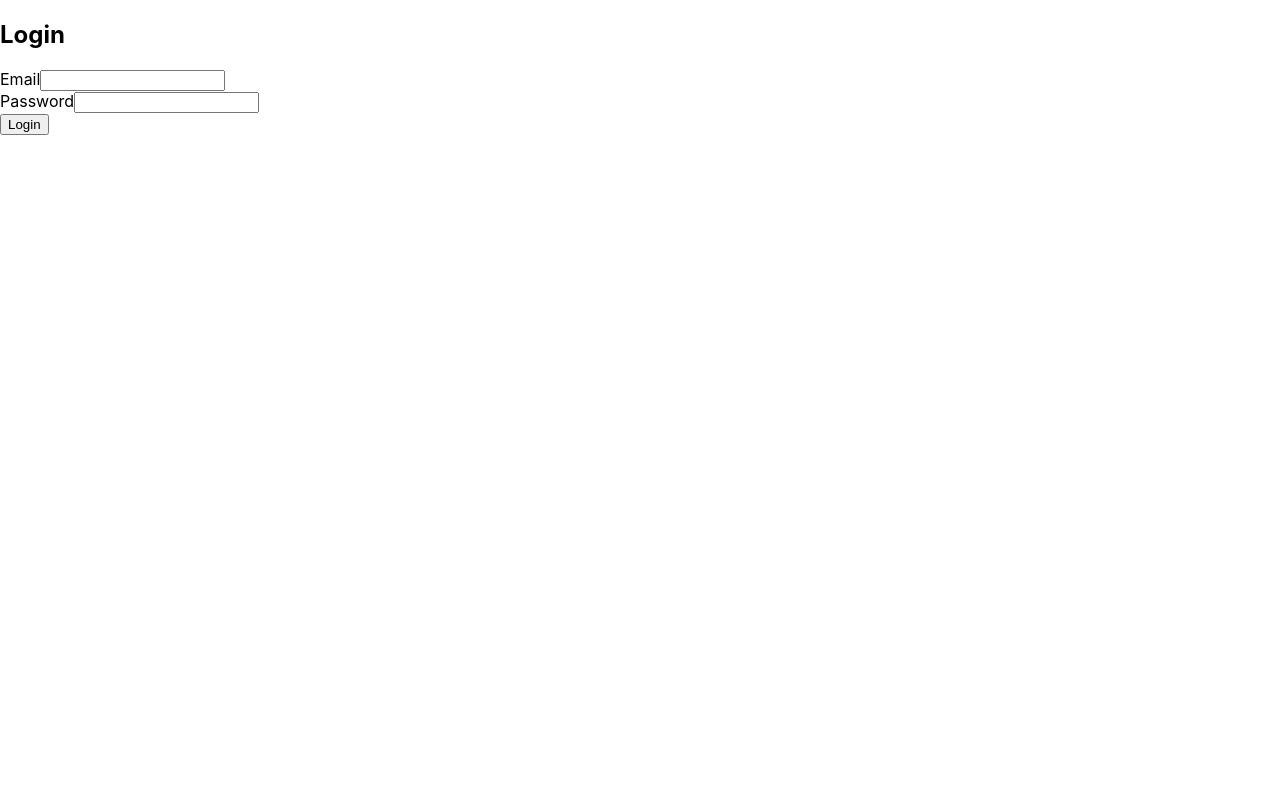
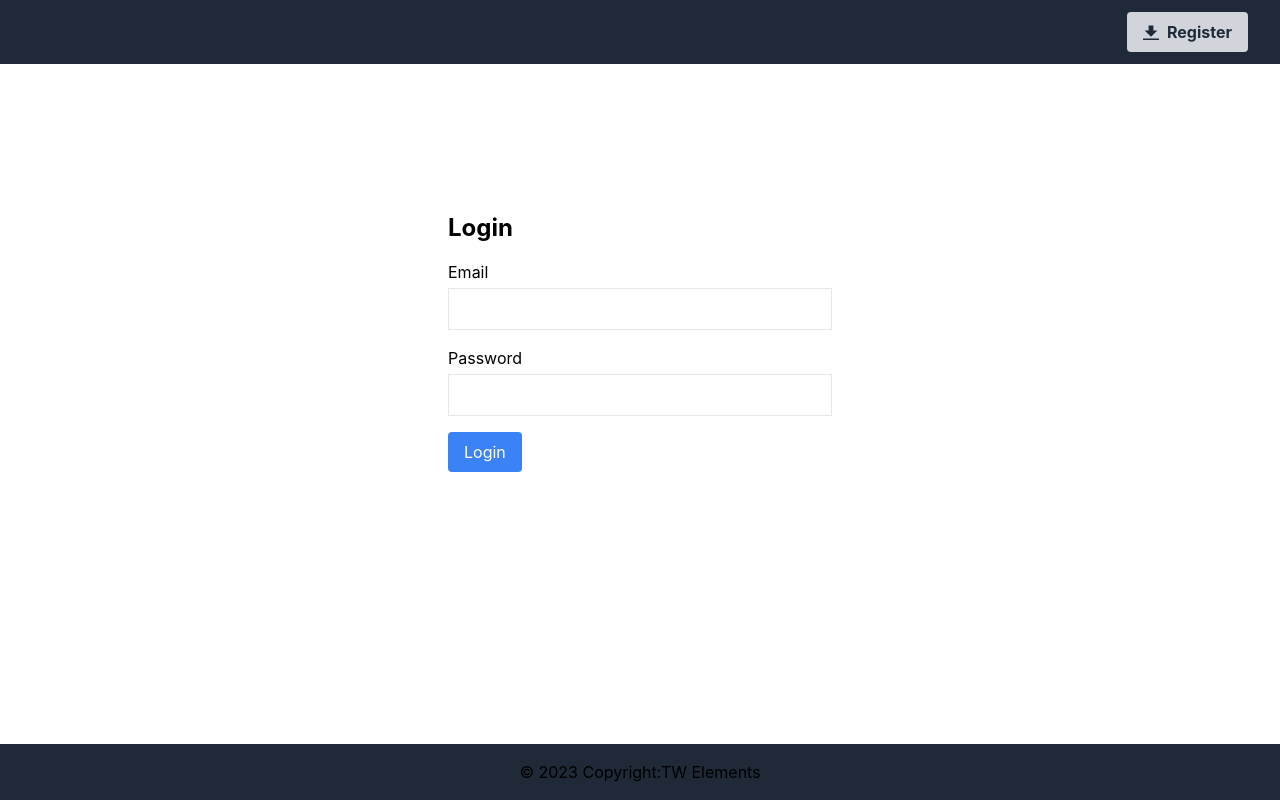
Before and after one commit to thevargheseshibu/todo-app, a React (Create React App) app: page /login in a window 1280 px wide. Built offline with nearby package versions, Linux system fonts and the light colour scheme.

Commit message:
style: Tailwind

```diff
--- a/package.json
+++ b/package.json
@@ -3,11 +3,13 @@
   "version": "0.1.0",
   "private": true,
   "dependencies": {
+    "@headlessui/react": "^2.0.0-alpha.4",
     "@testing-library/jest-dom": "^5.17.0",
     "@testing-library/react": "^13.4.0",
     "@testing-library/user-event": "^13.5.0",
     "autoprefixer": "^10.4.19",
     "axios": "^1.6.8",
+    "clsx": "^2.1.0",
     "js-cookie": "^3.0.5",
     "postcss": "^8.4.38",
     "react": "^18.2.0",
@@ -15,7 +17,6 @@
     "react-hook-form": "^7.51.3",
     "react-router-dom": "^6.22.3",
     "react-scripts": "5.0.1",
-    "tailwindcss": "^3.4.3",
     "web-vitals": "^2.1.4"
   },
   "scripts": {
@@ -41,5 +42,8 @@
       "last 1 firefox version",
       "last 1 safari version"
     ]
+  },
+  "devDependencies": {
+    "tailwindcss": "^3.4.3"
   }
 }
--- a/src/App.js
+++ b/src/App.js
@@ -1,7 +1,9 @@
 
 import React from 'react';
-import {  Routes, Route ,Router,Navigate} from "react-router-dom";
+import { Routes, Route, Router, Navigate } from "react-router-dom";
 import { isAuthenticated } from './authentication/authService';
+import NavBar from './components/NavBar';
+import Footer from './components/Footer';
 
 
 
@@ -28,10 +30,19 @@ export const withAuthRedirect = (Component) => {
 
 const App = () => {
   return (
-    <Routes>
-    <Route path="/" element={withAuthRedirect(<HomePage/>)} />
-    <Route path="/login" element={<Login/>} />
-  </Routes>
+    <>
+      <div className='flex flex-col min-h-screen'>
+        <NavBar />
+        <main className="flex-grow flex items-center justify-center ">
+          <Routes>
+            <Route path="/" element={withAuthRedirect(<HomePage />)} />
+            <Route path="/login" element={<Login />} />
+            <Route path="/register" element={<Register />} />
+          </Routes>
+        </main>
+        <Footer />
+      </div>
+    </>
 
 
   );
--- a/src/Homepage.jsx
+++ b/src/Homepage.jsx
@@ -1,6 +1,8 @@
 import React, { useState, useEffect } from 'react';
 import axios from 'axios';
 import { getToken } from './authentication/authService';
+import { logout } from './authentication/authService';
+import { useNavigate } from 'react-router-dom';
 
 const HomePage = () => {
     const [user, setUser] = useState('');
@@ -10,6 +12,9 @@ const HomePage = () => {
     const [undoStack, setUndoStack] = useState([]);
     const [redoStack, setRedoStack] = useState([]);
     const [jwtToken, setJwtToken] = useState('');
+    const navigate = useNavigate();
+
+    console.log("undoStack",undoStack,redoStack)
 
     useEffect(() => {
         // Fetch user name from JWT token
@@ -126,7 +131,7 @@ const HomePage = () => {
             });
 
             const updatedItems = items.filter((item) => item.id !== itemId);
-            setUndoStack(JSON.parse(JSON.stringify(items))); //repair with clone
+            setUndoStack([...undoStack,{ action: 'DELETE', items }]); //repair with clone
             setItems(updatedItems);
             setChangesMade(true);
         } catch (error) {
@@ -148,7 +153,7 @@ const HomePage = () => {
             return item;
         });
 
-        setUndoStack(JSON.parse(JSON.stringify(items))); // Backup the items
+        setUndoStack([...undoStack,{ action: 'EDIT', items }]); // Backup the items
         setItems(updatedItems); // Update items with disabled property changed
         setChangesMade(true);
 
@@ -238,7 +243,8 @@ const HomePage = () => {
     const handleUndo = () => {
         if (undoStack.length > 0) {
             const lastChange = undoStack.pop();
-            setRedoStack([...redoStack, lastChange]);
+            setRedoStack([...redoStack, { action: 'REDO', items }]);
+            console.log("lastChange",lastChange)
             undoAction(lastChange);
         }
     };
@@ -246,64 +252,44 @@ const HomePage = () => {
     const handleRedo = () => {
         if (redoStack.length > 0) {
             const lastChange = redoStack.pop();
-            setUndoStack([...undoStack, lastChange]);
+            setUndoStack([...undoStack, { action: 'UNDO', items }]);
             redoAction(lastChange);
         }
     };
 
     const undoAction = (change) => {
-        const { action, item } = change;
-        switch (action) {
-            case 'CREATE':
-                deleteItem(item.id);
-                break;
-            case 'UPDATE':
-                updateItem(item.id, { title: item.oldTitle, done: item.oldDone });
-                break;
-            case 'DELETE':
-                setItems([...items, item]);
-                break;
-            default:
-                break;
-        }
+        setItems(change.items)
     };
 
     const redoAction = (change) => {
-        const { action, item } = change;
-        switch (action) {
-            case 'CREATE':
-                setItems([...items, item]);
-                break;
-            case 'UPDATE':
-                updateItem(item.id, { title: item.newTitle, done: item.newDone });
-                break;
-            case 'DELETE':
-                deleteItem(item.id);
-                break;
-            default:
-                break;
-        }
+        setItems(change.items)
     };
 
     const handleInputChange = (e, itemId) => {
         const newTitle = e.target.value;
         const change = { action: 'UPDATE', items };
 
-        setUndoStack([...undoStack, change]);
+        setUndoStack([...undoStack,{ action: 'UPDATE', items }]);
         setItems(items.map((item) => (item.id === itemId ? { ...item, title: newTitle, didChange: true } : item)));
         setChangesMade(true);
     };
 
+    const handleLogoutClick = () => {
+        logout()
+
+
+
+          navigate('/login');
+
+      };
+
     return (
-        <div className="container mx-auto mt-8">
+        <div className="containe mx-auto mt-8">
             <h1 className="text-3xl font-bold mb-4">To-Do List</h1>
             <div className="flex items-center justify-between mb-4">
                 <p className="text-lg">Welcome, {user}</p>
                 <button
-                    onClick={() => {
-                        localStorage.removeItem('jwt_token');
-                        window.location.href = '/login'; // Redirect to login page
-                    }}
+                    onClick={handleLogoutClick}
                     className="px-4 py-2 bg-red-500 text-white rounded hover:bg-red-600 focus:outline-none"
                 >
                     Logout
@@ -369,12 +355,14 @@ const HomePage = () => {
                     <button
                         onClick={handleUndo}
                         className="ml-2 px-4 py-2 bg-gray-500 text-white rounded hover:bg-gray-600 focus:outline-none"
+                        disabled={!(undoStack.length>0)}
                     >
                         Undo
                     </button>
                     <button
                         onClick={handleRedo}
                         className="ml-2 px-4 py-2 bg-gray-500 text-white rounded hover:bg-gray-600 focus:outline-none"
+                        disabled={!(redoStack.length>0)}
                     >
                         Redo
                     </button>
--- a/src/Login.jsx
+++ b/src/Login.jsx
@@ -27,7 +27,7 @@ const Login = () => {
     };
 
     return (
-        <div className="container mx-auto mt-8">
+        <div className=" h-96 w-96 ">
             <h2 className="text-2xl font-bold mb-4">Login</h2>
             <form onSubmit={handleSubmit(onSubmit)} className="max-w-sm">
                 <div className="mb-4">
--- a/src/Register.jsx
+++ b/src/Register.jsx
@@ -30,7 +30,7 @@ const Register = ({ history }) => {
     };
     { console.log("change", errors) }
     return (
-        <div className="container mx-auto mt-8">
+        <div className="h-96 w-96 mt-8">
             <h2 className="text-2xl font-bold mb-4">Register</h2>
             <form onSubmit={handleSubmit(onSubmit)} className="max-w-sm">
                 <div className="mb-4">
--- /dev/null
+++ b/src/components/Footer.jsx
@@ -0,0 +1,14 @@
+import React from 'react'
+
+function Footer() {
+  return (
+    <footer class="bg-gray-800 text-center dark:bg-gray-800 lg:text-left">
+    <div class="bg-gray-800 p-4 text-center text-surface dark:text-white">
+      © 2023 Copyright:
+      <a href="https://tw-elements.com/">TW Elements</a>
+    </div>
+  </footer>
+  )
+}
+
+export default Footer
--- /dev/null
+++ b/src/components/NavBar.jsx
@@ -0,0 +1,63 @@
+import React from 'react'
+import { isAuthenticated, logout } from '../authentication/authService'
+import { useNavigate, useLocation } from 'react-router-dom';
+
+
+
+function NavBar() {
+    const navigate = useNavigate();
+    const location = useLocation();
+
+    const handleButtonClick = () => {
+        if (isAuthenticated()) { logout() }
+        else {
+            switch (location.pathname) {
+                case '/login':
+                    navigate('/register')
+                    break;
+                case '/register':
+                    navigate('/login')
+                    break;
+
+                default:
+                    break;
+            }
+        }
+
+    }
+
+    const handleButtonName = () => {
+        if (isAuthenticated()) { return "Sign Out" }
+        else {
+            switch (location.pathname) {
+                case '/login':
+                   return "Register"
+                case '/register':
+                    return "Login"
+                default:
+                    break;
+            }
+        }
+
+    }
+
+    { console.log("isAuthenticated", isAuthenticated) }
+    return (
+        <nav class="bg-gray-800">
+            <div class="mx-auto max-w-7xl px-2 sm:px-6 lg:px-8">
+                <div class="relative flex h-16 items-center justify-end">
+                    <button class="bg-gray-300 hover:bg-gray-400 text-gray-800 font-bold py-2 px-4 rounded inline-flex items-center"
+                        onClick={handleButtonClick}>
+                        <svg class="fill-current w-4 h-4 mr-2" xmlns="http://www.w3.org/2000/svg" viewBox="0 0 20 20"><path d="M13 8V2H7v6H2l8 8 8-8h-5zM0 18h20v2H0v-2z" /></svg>
+                        <span>{handleButtonName()}</span>
+                    </button>
+                </div>
+            </div>
+
+
+
+        </nav>
+    )
+}
+
+export default NavBar
--- a/src/index.css
+++ b/src/index.css
@@ -1,3 +1,9 @@
+@tailwind base;
+@tailwind components;
+@tailwind utilities;
+
+
+
 body {
   margin: 0;
   font-family: -apple-system, BlinkMacSystemFont, 'Segoe UI', 'Roboto', 'Oxygen',
--- /dev/null
+++ b/tailwind.config.js
@@ -0,0 +1,10 @@
+/** @type {import('tailwindcss').Config} */
+module.exports = {
+  content: [
+    "./src/**/*.{js,jsx,ts,tsx}",
+  ],
+  theme: {
+    extend: {},
+  },
+  plugins: [],
+}
```
Also changed, not shown: 1 other file (tests, documents, lock files or other folders).
